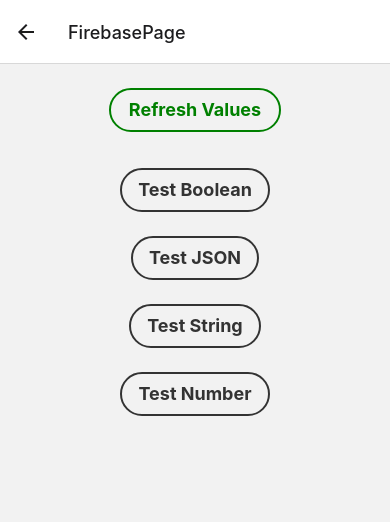
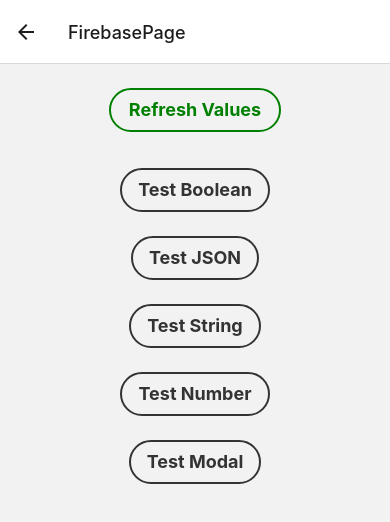
Before and after one commit to ivory-code/playground, a React Native app: screen /FirebasePage in a window 390 px wide. Shown: the top 522 px of the page. Built offline with nearby package versions, Linux system fonts and the light colour scheme; what react-native would draw is missing.

Commit message:
feat: feat: add modal button

```diff
--- a/src/components/pages/FirebasePage.tsx
+++ b/src/components/pages/FirebasePage.tsx
@@ -1,7 +1,13 @@
 import {useNavigation} from '@react-navigation/native'
 import {StackNavigationProp} from '@react-navigation/stack'
 import React from 'react'
-import {ScrollView} from 'react-native'
+import {
+  ScrollView,
+  StyleSheet,
+  Text,
+  TouchableOpacity,
+  View,
+} from 'react-native'
 import Link from '../atoms/Link'
 import RefreshConfig from '../atoms/RefreshButton'
 import {FirebaseNavigatorParamList} from '../../navigator/FirebaseNavigator'
@@ -27,8 +33,31 @@
         text="Test Number"
         press={() => navigation.navigate('TestNumber')}
       />
+      <TouchableOpacity style={styles.button}>
+        <Text style={styles.text}>Test Modal</Text>
+      </TouchableOpacity>
     </ScrollView>
   )
 }
 
 export default FirebasePage
+
+const styles = StyleSheet.create({
+  button: {
+    margin: 12,
+    borderWidth: 2,
+    borderColor: '#333',
+    paddingVertical: 8,
+    paddingHorizontal: 16,
+    borderRadius: 32,
+    alignSelf: 'center',
+    alignItems: 'center',
+    justifyContent: 'center',
+  },
+  text: {
+    fontSize: 18,
+    lineHeight: 24,
+    fontWeight: '700',
+    color: '#333',
+  },
+})
```
